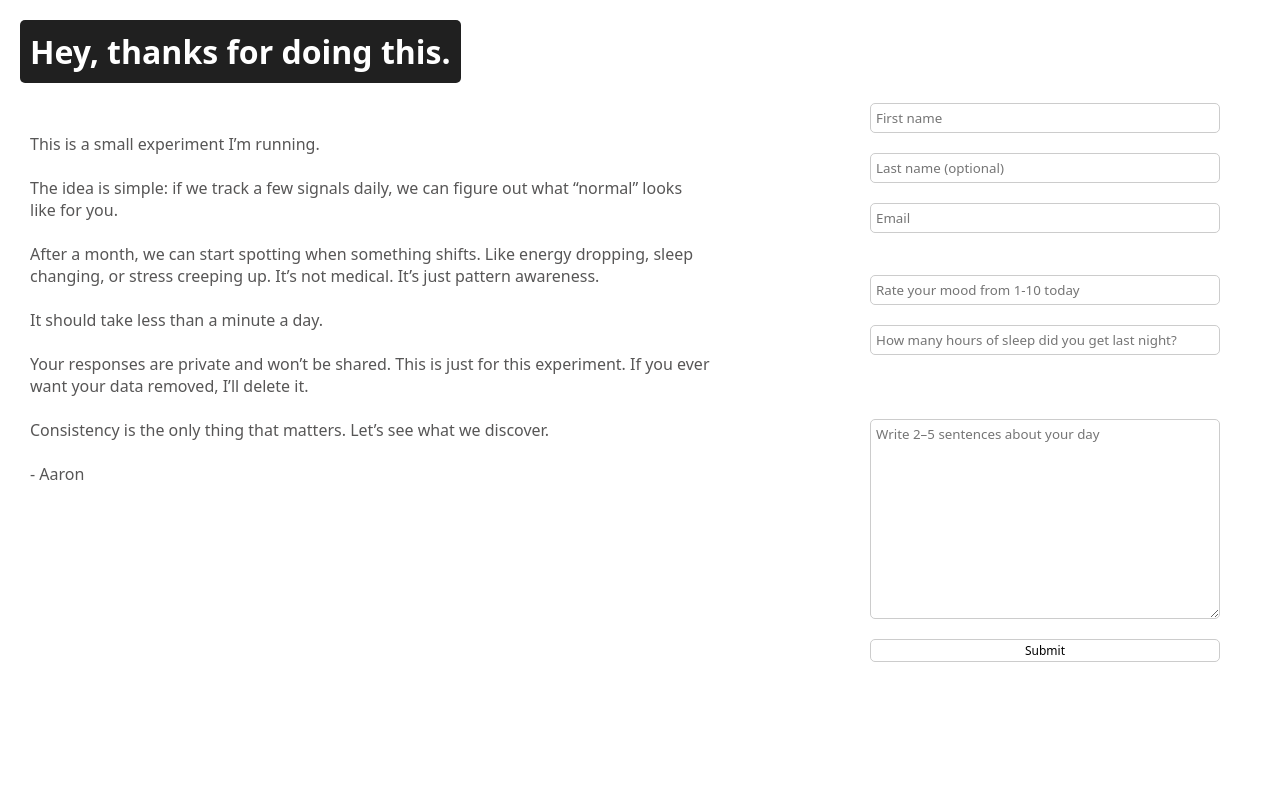
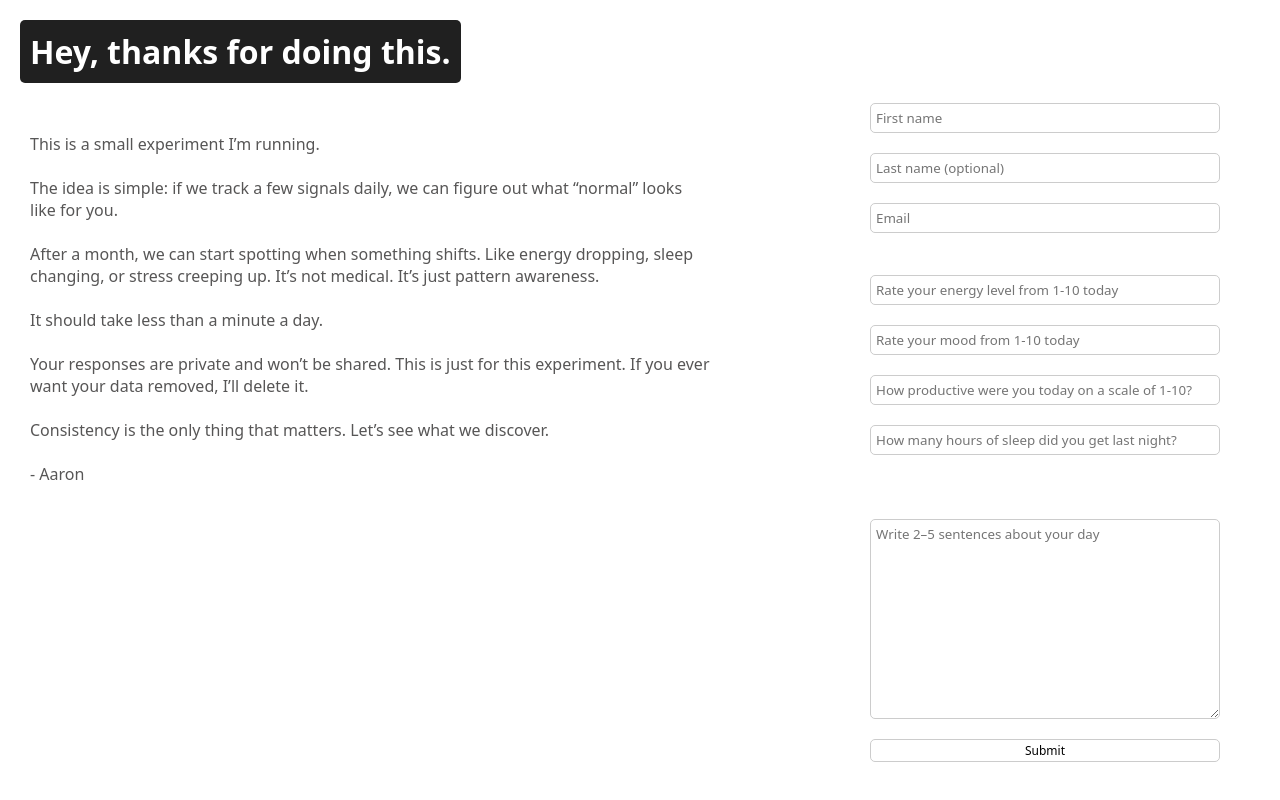
Before and after one commit to DiamondD7/eos_client, a React (Vite) app: page / in a window 1280 px wide. Built offline with nearby package versions, Linux system fonts and the light colour scheme.

Commit message:
added some new fields

```diff
--- a/src/components/Home/Form/Form.jsx
+++ b/src/components/Home/Form/Form.jsx
@@ -7,11 +7,15 @@ const Form = () => {
 
   const [errorAtMoodField, setErrorAtMoodField] = useState(false);
   const [errorAtSleepField, setErrorAtSleepField] = useState(false);
+  const [errorAtEnergyField, setErrorAtEnergyField] = useState(false);
+  const [errorAtOutputWorkField, setErrorAtOutputWorkField] = useState(false);
 
   const [ableToSubmit, setAbleToSubmit] = useState(false);
   const [firstName, setFirstName] = useState("");
   const [lastName, setLastName] = useState("");
   const [email, setEmail] = useState("");
+  const [outputWork, setOutputWork] = useState("");
+  const [energy, setEnergy] = useState("");
   const [mood, setMood] = useState("");
   const [sleep, setSleep] = useState("");
   const [thoughts, setThoughts] = useState("");
@@ -20,6 +24,8 @@ const Form = () => {
     if (
       firstName &&
       email &&
+      outputWork &&
+      energy &&
       mood &&
       sleep &&
       thoughts &&
@@ -34,10 +40,14 @@ const Form = () => {
     firstName,
     email,
     mood,
+    energy,
+    outputWork,
     sleep,
     thoughts,
     errorAtMoodField,
     errorAtSleepField,
+    errorAtEnergyField,
+    errorAtOutputWorkField,
   ]);
 
   const handleOnChange = (e) => {
@@ -60,6 +70,22 @@ const Form = () => {
       }
       setErrorAtSleepField(false);
       setSleep(value);
+    } else if (name === "energy") {
+      if (value < 1 || value > 10) {
+        setErrorAtEnergyField(true);
+        setEnergy("");
+        return;
+      }
+      setErrorAtEnergyField(false);
+      setEnergy(value);
+    } else if (name === "outputWork") {
+      if (value < 1 || value > 10) {
+        setErrorAtOutputWorkField(true);
+        setOutputWork("");
+        return;
+      }
+      setErrorAtOutputWorkField(false);
+      setOutputWork(value);
     }
   };
 
@@ -100,7 +126,9 @@ const Form = () => {
         },
         body: JSON.stringify({
           UserId: userId,
-          EnergyLevel: mood,
+          OutputWork: outputWork,
+          EnergyLevel: energy,
+          MoodLevel: mood,
           SleepHours: sleep,
           JournalText: thoughts,
         }),
@@ -118,6 +146,8 @@ const Form = () => {
         setEmail("");
         setMood("");
         setSleep("");
+        setEnergy("");
+        setOutputWork("");
         setThoughts("");
 
         setTimeout(() => {
@@ -141,22 +171,43 @@ const Form = () => {
         <input
           className="form__input"
           type="text"
+          value={firstName}
           placeholder="First name"
           onChange={(e) => setFirstName(e.target.value)}
         />
         <input
           className="form__input"
           type="text"
+          value={lastName}
           placeholder="Last name (optional)"
           onChange={(e) => setLastName(e.target.value)}
         />
         <input
           className="form__input"
           type="text"
+          value={email}
           placeholder="Email"
           onChange={(e) => setEmail(e.target.value)}
         />
         <br />
+
+        {errorAtEnergyField && (
+          <label className="error-msg">
+            Error: Please enter a value between 1 - 10
+          </label>
+        )}
+        <input
+          className="form__input"
+          type="number"
+          value={energy}
+          name="energy"
+          min={1}
+          max={10}
+          required
+          onChange={handleOnChange}
+          placeholder="Rate your energy level from 1-10 today"
+        />
+
         {errorAtMoodField && (
           <label className="error-msg">
             Error: Please enter a value between 1 - 10
@@ -172,6 +223,23 @@ const Form = () => {
           required
           onChange={handleOnChange}
           placeholder="Rate your mood from 1-10 today"
+        />
+
+        {errorAtOutputWorkField && (
+          <label className="error-msg">
+            Error: Please enter a value between 1 - 10
+          </label>
+        )}
+        <input
+          className="form__input"
+          type="number"
+          value={outputWork}
+          name="outputWork"
+          min={1}
+          max={10}
+          required
+          onChange={handleOnChange}
+          placeholder="How productive were you today on a scale of 1-10?"
         />
 
         {errorAtSleepField && (
@@ -195,6 +263,7 @@ const Form = () => {
         <textarea
           className="form-sentence__textarea"
           placeholder="Write 2–5 sentences about your day"
+          value={thoughts}
           required
           onChange={(e) => setThoughts(e.target.value)}
         ></textarea>
```
